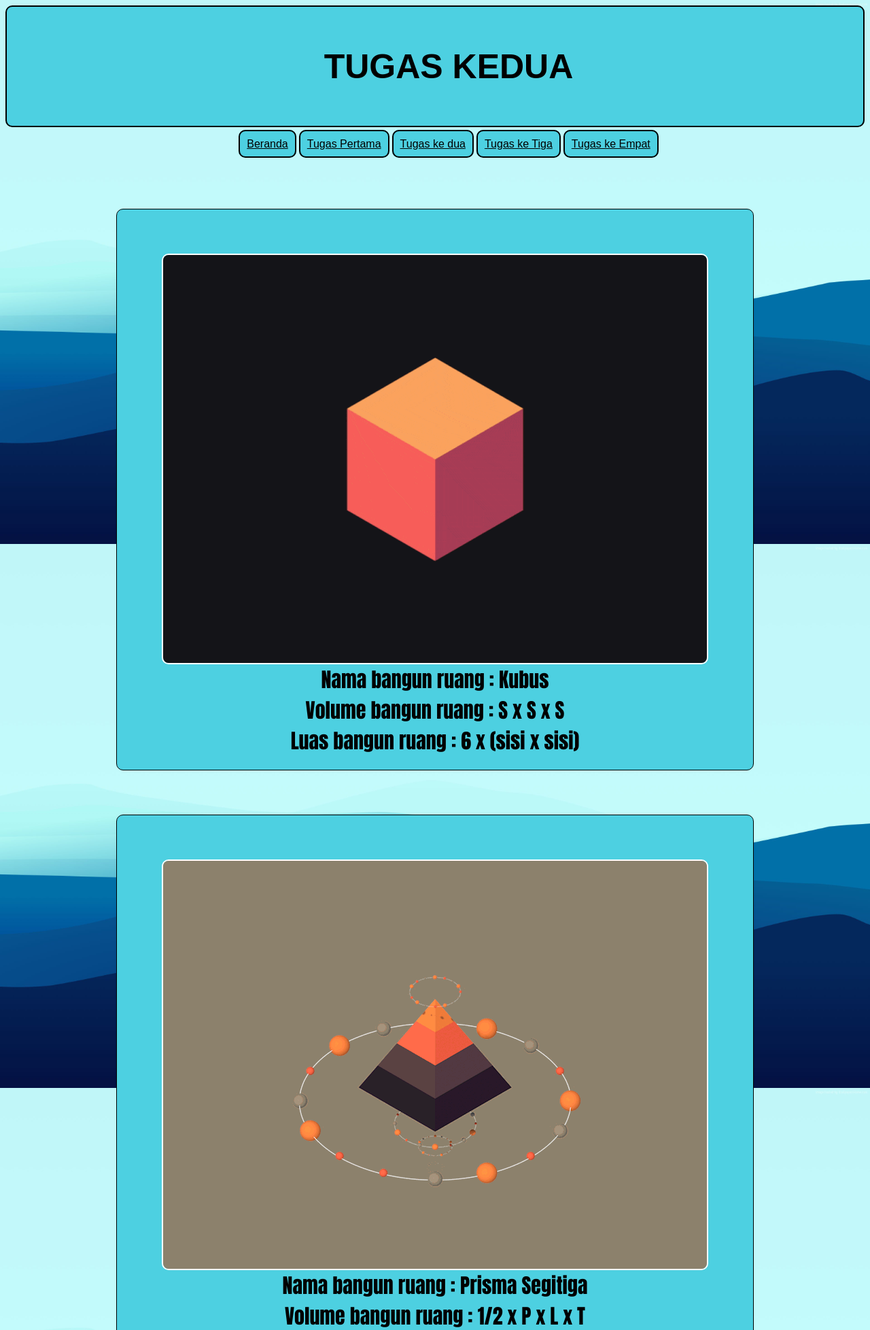
After one commit to aldydez11/Tugas-Kelompok-pwpb, a PHP site: page /tugaskedua.php in a window 1280 px wide. The commit adds this page. Shown: the top 1956 px of the page at 68% size. Run offline with PHP 8.4, Linux system fonts and the light colour scheme.

Commit message:
Add files via upload

```diff
--- /dev/null
+++ b/tugaskedua.php
@@ -0,0 +1,161 @@
+<?php
+		//NAMA BANGUN RUANG//
+	$nama_bangun_ruang_kubus = "Kubus";
+	$nama_bangun_ruang_tabung = "Tabung";
+	$nama_bangun_ruang_limas = "Limas segitigaa";
+	$nama_bangun_ruang_bola = "Bola";
+	$nama_bangun_ruang_balok = "Balok";
+	$nama_bangun_ruang_prisma = "Prisma Segitiga";
+		//VOLUME BANGUN RUANG//
+	$volume_bangun_ruang_kubus = "S x S x S";
+	$volume_bangun_ruang_tabung = " π x r2 x t";
+	$volume_bangun_ruang_limas = "1/3 x Luas Alas x Tinggi";
+	$volume_bangun_ruang_bola = "4/3 x π x r3";
+	$volume_bangun_ruang_balok = "P x L x T";
+	$volume_bangun_ruang_prisma = "1/2 x P x L x T";
+		//LUAS BANGUN RUANG//
+	$luas_bangun_ruang_kubus = "6 x (sisi x sisi)";
+	$luas_bangun_ruang_tabung = "(2 x π x r x r) + (π x d x t)";
+	$luas_bangun_ruang_limas = "Luas alas + luas selubung limas";
+	$luas_bangun_ruang_bola = "4 x π x r2";
+	$luas_bangun_ruang_balok = " (2 x p x l) + (2 x p x t) + (2 x l x t)";
+	$luas_bangun_ruang_prisma = "keliling alas segitiga x tinggi + (2 x luas alas segitiga)";
+
+	$foto = "<img src=img/ball.gif>";
+	$foto_prisma ="<img src=img/prism.gif>";
+	$foto_kubus = "<img src=img/box1.gif>";
+  ?>
+ <html>
+ <head>
+ 	<title>Tugas Kelompok</title>
+ 	<style type="text/css">
+ 		li {
+			display: inline-block;
+		}
+		a {
+			padding: 10px;
+			border: 2px solid black;
+			margin-top: 20px;
+			border-radius: 10px;
+			background-color: #4dd0e1;
+			font-family: arial;
+			color: black;
+ 		}
+ 		html {
+				background: url(img/blue.jpg) no-repeat fixed;
+				background-size: 100% 100%;
+			}
+		.header
+			{
+				margin:0;
+				text-align: center;
+				background-color: #4dd0e1;
+				padding: 25px;
+				border-radius: 10px;
+				border: 2px solid black;
+			}
+			h1 {
+				text-align: center;
+				font-size: 50px;
+				font-family: arial;
+			}
+			.ruang {
+				display: inline-block;
+				font-family: impact;
+				text-align: center;
+				margin:50px;
+				padding:10px;
+				font-size: 30px;
+			}
+			.bangun1 {
+				border: 1px solid black;
+				background-color: #4dd0e1;
+				border-radius: 10px;
+				padding:20px;
+				margin:10px;
+			}
+			.bangun2 {
+				border: 1px solid black;
+				background-color: #4dd0e1;
+				border-radius: 10px;
+				padding:20px;
+				margin:10px;
+			}
+			.bangun3 {
+				border: 1px solid black;
+				background-color: #4dd0e1;
+				border-radius: 10px;
+				padding:20px;
+				margin:10px;
+			}
+			img {
+				border-radius: 10px;
+				border:2px solid white;
+			}
+ 	</style>
+ </head>
+ <body>
+ 		<div class="header">
+		<ul>
+			<center>
+				<h1>TUGAS KEDUA</h1>
+			</center>
+		</ul>
+	</div>
+	<center>
+	<div class="menu">
+		<ul>
+			<li>
+				<a href="index.html">Beranda</a>
+			</li>
+			<li>
+				<a href="tugaspertama.php">Tugas Pertama</a>
+			</li>
+			<li>
+				<a href="tugaskedua.php">Tugas ke dua</a>
+
+			</li>
+			<li>
+				<a href="tugaspertama.php">Tugas ke Tiga</a>
+			</li>
+			<li>
+				<a href="tugaspertama.php">Tugas ke Empat</a>
+			</li>
+		</ul>
+	</div>
+	<div class="ruang">
+		<center>
+			<div class="bangun1">
+				<br>
+			<?php
+				echo "$foto_kubus <br>";
+				echo "Nama bangun ruang : $nama_bangun_ruang_kubus <br>";
+				echo "Volume bangun ruang : $volume_bangun_ruang_kubus <br>";
+				echo "Luas bangun ruang : $luas_bangun_ruang_kubus <br>";
+			  ?>
+			</div>
+			<br>
+			<div class="bangun2">
+				<br>
+			<?php
+				echo "$foto_prisma <br>";
+				echo "Nama bangun ruang : $nama_bangun_ruang_prisma <br>";
+				echo "Volume bangun ruang : $volume_bangun_ruang_prisma <br>";
+				echo "Luas bangun ruang : $luas_bangun_ruang_prisma <br>";
+			  ?>
+			</div>
+			<br>
+			<div class="bangun3">
+				<br>
+			<?php
+				echo "$foto <br>";
+				echo "Nama bangun ruang : $nama_bangun_ruang_bola <br>";
+				echo "Volume bangun ruang : $volume_bangun_ruang_bola <br>";
+				echo "Luas bangun ruang : $luas_bangun_ruang_bola <br>";
+			  ?>
+			</div>
+		</center>
+	</div>
+
+ </body>
+ </html>
```
Also changed, not shown: index.html (+5 -5 lines), tugaspertama.php (+45 -11 lines), img/Balok.gif (added), img/blue.jpg (added), img/box.gif (added), img/box1.gif (added), img/cone.gif (added), img/prism.gif (added), img/tube.gif (added), 1 other file.
